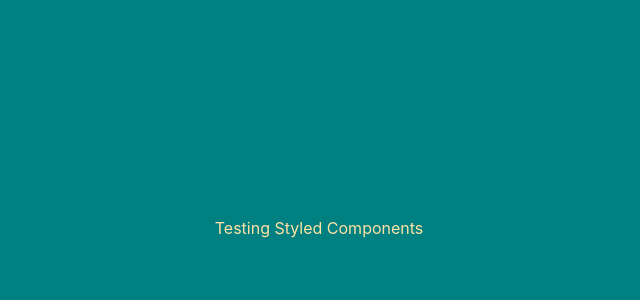
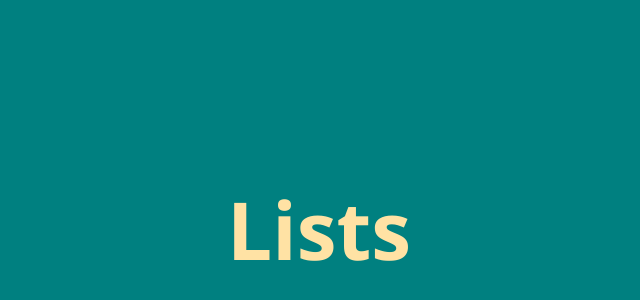
Before and after one commit to TheMathematicians/lists, a React (Create React App) app: page / in a window 1280 px wide. Shown: the part 172-472 px from the top of the page, without its empty margins (321-961 px from the left). Built offline with nearby package versions, Linux system fonts and the light colour scheme.

Commit message:
Added font and title

```diff
--- a/src/App.tsx
+++ b/src/App.tsx
@@ -11,11 +11,15 @@ const Wrapper = styled.div`
   height: 100vh;
 `;
 
+const Title = styled.h1`
+  font-size: 5em;
+`;
+
 const App: React.FC = () => {
   return (
     <ThemeProvider theme={theme}>
       <Wrapper>
-        Testing Styled Components
+        <Title>Lists</Title>
         <GlobalStyle />
       </Wrapper>
     </ThemeProvider>
--- a/src/styles/GlobalStyle.tsx
+++ b/src/styles/GlobalStyle.tsx
@@ -3,7 +3,8 @@ import { createGlobalStyle } from 'styled-components';
 export const GlobalStyle = createGlobalStyle`
   body {
     background-color: ${props => props.theme.colors.primary};
-    min-height: 100vh
+    min-height: 100vh;
+    font-family: 'Segoe UI', Frutiger, 'Frutiger Linotype', 'Dejavu Sans', 'Helvetica Neue', Arial, sans-serif; ;
   }
 
   #root {
```
